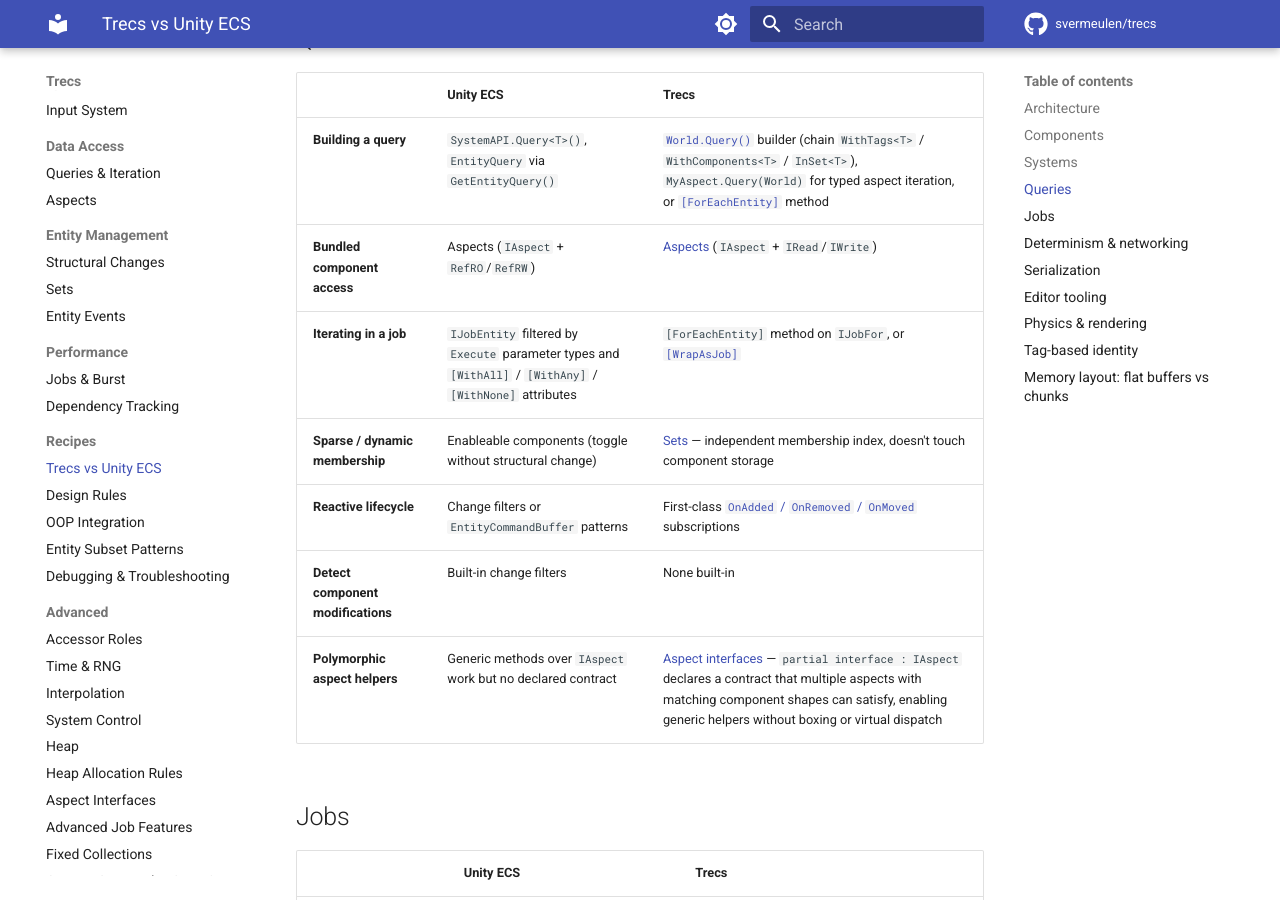
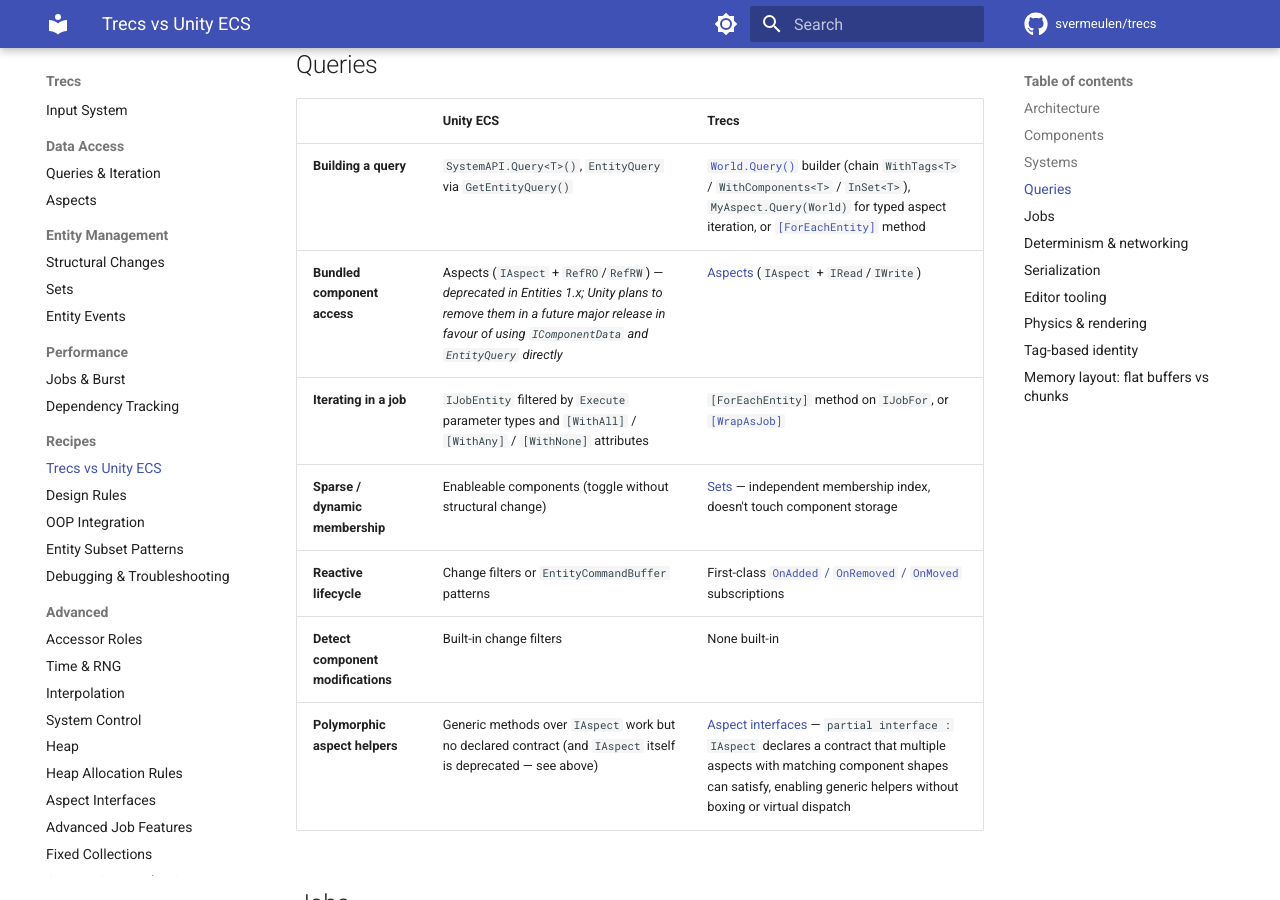
Before and after one commit to svermeulen/trecs, an MkDocs documentation site: the page built from docs/recipes/trecs-vs-unity-ecs.md, in a window 1280 px wide and 900 px high, scrolled down 3104 px. Built offline with MkDocs 1.6.1 and Material for MkDocs 9.7.7, drawn with Linux system fonts in a browser that asks for light colours; comment, search, counter and statistics services are not loaded; some of the changed text lies outside the part shown.

Commit message:
Docs: pin the comparison to Entities 1.x and flag IAspect deprecation
Verified the existing rows against current Unity Entities 1.x docs.
Almost everything is still current (SystemBase, ISystem, ICleanup-
ComponentData, IEnableableComponent, IJobEntity with [WithAll] /
[WithAny] / [WithNone], BlobAssetReference, Companion Components,
subscenes/baking, NetCode for Entities Client/Server/ThinClient
worlds, EntityCommandBufferSystem variants, chunk components,
SystemAPI.Query<T>).

One material exception: IAspect is marked obsolete in Entities 1.x
and Unity has stated they plan to remove aspects in a future major
release (in favour of using IComponentData and EntityQuery
directly). Flagged in:

- The 'Bundled component access' row (a deprecation note inline
  with the cell describing IAspect)
- The 'Polymorphic aspect helpers' row (a parenthetical note since
  the row's premise depends on IAspect existing)

Also added a one-line scope note in the page intro saying the
comparison targets Entities 1.x — so future readers know what
version snapshot the page reflects, and so deprecations and
renames don't read as bugs in the doc.

Co-Authored-By: Claude <noreply@anthropic.com>

```diff
--- a/docs/recipes/trecs-vs-unity-ecs.md
+++ b/docs/recipes/trecs-vs-unity-ecs.md
@@ -1,6 +1,6 @@
 # Trecs vs Unity ECS
 
-A comparison for developers familiar with Unity's built-in ECS (Entities package).
+A comparison for developers familiar with Unity's built-in ECS (Entities package). Targets the current Entities 1.x line.
 
 Trecs has a deliberately small API surface — a handful of core high level concepts, with source generation doing the heavy lifting for low level operations.
 
@@ -51,12 +51,12 @@ Trecs has a deliberately small API surface — a handful of core high level conc
 | | Unity ECS | Trecs |
 |---|---|---|
 | **Building a query** | `SystemAPI.Query<T>()`, `EntityQuery` via `GetEntityQuery()` | [`World.Query()`](../data-access/queries-and-iteration.md) builder (chain `WithTags<T>` / `WithComponents<T>` / `InSet<T>`), `MyAspect.Query(World)` for typed aspect iteration, or [`[ForEachEntity]`](../core/systems.md#foreachentity) method |
-| **Bundled component access** | Aspects (`IAspect` + `RefRO`/`RefRW`) | [Aspects](../data-access/aspects.md) (`IAspect` + `IRead`/`IWrite`) |
+| **Bundled component access** | Aspects (`IAspect` + `RefRO`/`RefRW`) — *deprecated in Entities 1.x; Unity plans to remove them in a future major release in favour of using `IComponentData` and `EntityQuery` directly* | [Aspects](../data-access/aspects.md) (`IAspect` + `IRead`/`IWrite`) |
 | **Iterating in a job** | `IJobEntity` filtered by `Execute` parameter types and `[WithAll]` / `[WithAny]` / `[WithNone]` attributes | `[ForEachEntity]` method on `IJobFor`, or [`[WrapAsJob]`](../performance/jobs-and-burst.md) |
 | **Sparse / dynamic membership** | Enableable components (toggle without structural change) | [Sets](../entity-management/sets.md) — independent membership index, doesn't touch component storage |
 | **Reactive lifecycle** | Change filters or `EntityCommandBuffer` patterns | First-class [`OnAdded` / `OnRemoved` / `OnMoved`](../entity-management/entity-events.md) subscriptions |
 | **Detect component modifications** | Built-in change filters | None built-in |
-| **Polymorphic aspect helpers** | Generic methods over `IAspect` work but no declared contract | [Aspect interfaces](../advanced/aspect-interfaces.md) — `partial interface : IAspect` declares a contract that multiple aspects with matching component shapes can satisfy, enabling generic helpers without boxing or virtual dispatch |
+| **Polymorphic aspect helpers** | Generic methods over `IAspect` work but no declared contract (and `IAspect` itself is deprecated — see above) | [Aspect interfaces](../advanced/aspect-interfaces.md) — `partial interface : IAspect` declares a contract that multiple aspects with matching component shapes can satisfy, enabling generic helpers without boxing or virtual dispatch |
 
 ## Jobs
 
```
